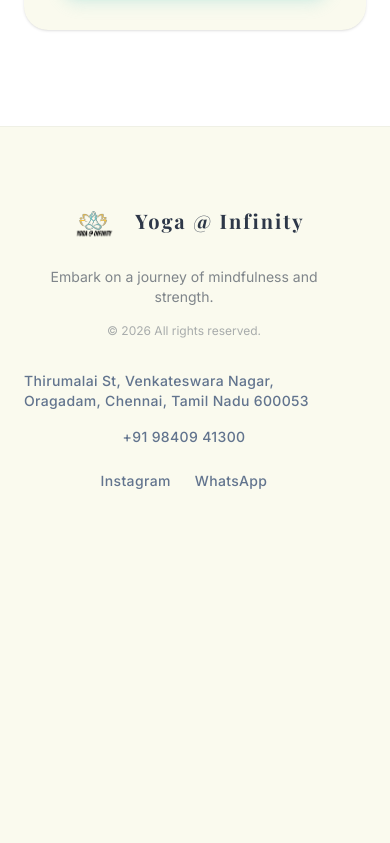
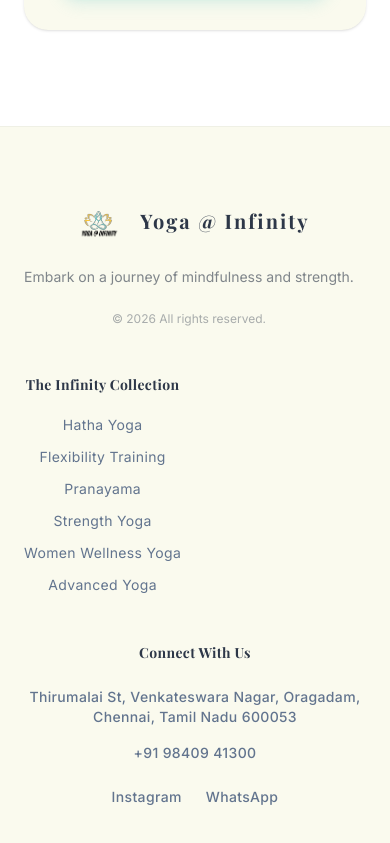
Before and after one commit to yogaatinfinity-sys/astral-satellite, a Next.js app: page / in a window 390 px wide. Shown: the part 10556-11399 px from the top of the page. Before the commit the page ends 11111 px from the top, so only its background shows below. Built offline with nearby package versions, Linux system fonts and the light colour scheme; no server answers; a web font is replaced by a local one.

Commit message:
feat(footer): inject full services directory links and update social link targets

```diff
--- a/src/components/footer.tsx
+++ b/src/components/footer.tsx
@@ -7,30 +7,44 @@ export function Footer() {
             {/* Subtle pattern or gradient */}
             <div className="absolute inset-0 bg-[radial-gradient(circle_at_bottom_left,_var(--tw-gradient-stops))] from-brand-primary/10 to-transparent opacity-40 pointer-events-none" />
 
-            <div className="max-w-7xl mx-auto px-6 md:px-12 flex flex-col md:flex-row justify-between items-start md:items-center gap-8 relative z-10">
-                <div className="text-center md:text-left">
+            <div className="max-w-7xl mx-auto px-6 md:px-12 flex flex-col md:flex-row justify-between items-start gap-12 relative z-10 w-full">
+                {/* Brand Column */}
+                <div className="text-center md:text-left md:max-w-[30%]">
                     <div className="flex items-center gap-3 justify-center md:justify-start mb-4">
                         <img src="/logo.svg" alt="Yoga @ Infinity Logo" className="h-[60px] w-auto object-contain" />
                         <span className="text-xl font-serif font-bold text-charcoal tracking-widest">
                             Yoga @ Infinity
                         </span>
                     </div>
-                    <p className="text-charcoal/60 text-sm max-w-xs mt-2">
+                    <p className="text-charcoal/60 text-sm mt-2">
                         Embark on a journey of mindfulness and strength.
                     </p>
-                    <p className="text-charcoal/40 text-xs mt-4">© <span suppressHydrationWarning>{new Date().getFullYear()}</span> All rights reserved.</p>
+                    <p className="text-charcoal/40 text-xs mt-6">© <span suppressHydrationWarning>{new Date().getFullYear()}</span> All rights reserved.</p>
                 </div>
 
-                <div className="flex flex-col gap-4 text-sm tracking-wide text-center md:text-right">
-                    <a href="https://www.google.com/maps/place/Yoga@infinity/@13.1298795,80.1469006,17z/data=!3m1!4b1!4m6!3m5!1s0x3a5263b03fab2409:0xf134aade5edbe9ad!8m2!3d13.1298795!4d80.1494755!16s%2Fg%2F11k9k88dg3?entry=ttu&g_ep=EgoyMDI2MDMwMy4wIKXMDSoASAFQAw%3D%3D" target="_blank" rel="noopener noreferrer" className="text-sm font-medium text-slate-500 hover:text-slate-900 transition-colors max-w-xs text-left md:text-right">
+                {/* Services Column */}
+                <div className="flex flex-col gap-3 text-center md:text-left text-sm tracking-wide">
+                    <h4 className="font-bold text-charcoal mb-2">The Infinity Collection</h4>
+                    <Link href="#zen-gravity" className="text-slate-500 hover:text-teal-600 transition-colors">Hatha Yoga</Link>
+                    <Link href="#zen-gravity" className="text-slate-500 hover:text-teal-600 transition-colors">Flexibility Training</Link>
+                    <Link href="#zen-gravity" className="text-slate-500 hover:text-teal-600 transition-colors">Pranayama</Link>
+                    <Link href="#zen-gravity" className="text-slate-500 hover:text-teal-600 transition-colors">Strength Yoga</Link>
+                    <Link href="#zen-gravity" className="text-slate-500 hover:text-teal-600 transition-colors">Women Wellness Yoga</Link>
+                    <Link href="#zen-gravity" className="text-slate-500 hover:text-teal-600 transition-colors">Advanced Yoga</Link>
+                </div>
+
+                {/* Contact Column */}
+                <div className="flex flex-col gap-4 text-sm tracking-wide text-center md:text-right md:max-w-[30%]">
+                    <h4 className="font-bold text-charcoal mb-2">Connect With Us</h4>
+                    <a href="https://www.google.com/maps/place/Yoga@infinity/@13.1298795,80.1469006,17z/data=!3m1!4b1!4m6!3m5!1s0x3a5263b03fab2409:0xf134aade5edbe9ad!8m2!3d13.1298795!4d80.1494755!16s%2Fg%2F11k9k88dg3?entry=ttu&g_ep=EgoyMDI2MDMwMy4wIKXMDSoASAFQAw%3D%3D" target="_blank" rel="noopener noreferrer" className="text-sm font-medium text-slate-500 hover:text-slate-900 transition-colors text-center md:text-right block">
                         Thirumalai St, Venkateswara Nagar, Oragadam, Chennai, Tamil Nadu 600053
                     </a>
                     <a href="tel:+919840941300" className="text-sm font-medium text-slate-500 hover:text-slate-900 transition-colors">
                         +91 98409 41300
                     </a>
                     <div className="flex gap-6 justify-center md:justify-end mt-2">
-                        <Link href="#" className="text-sm font-medium text-slate-500 hover:text-slate-900 transition-colors">Instagram</Link>
-                        <Link href="#" className="text-sm font-medium text-slate-500 hover:text-slate-900 transition-colors">WhatsApp</Link>
+                        <Link href="https://www.instagram.com/" target="_blank" rel="noopener noreferrer" className="text-sm font-medium text-slate-500 hover:text-slate-900 transition-colors">Instagram</Link>
+                        <a href="https://wa.me/919840941300" target="_blank" rel="noopener noreferrer" className="text-sm font-medium text-slate-500 hover:text-slate-900 transition-colors">WhatsApp</a>
                     </div>
                 </div>
             </div>
```
